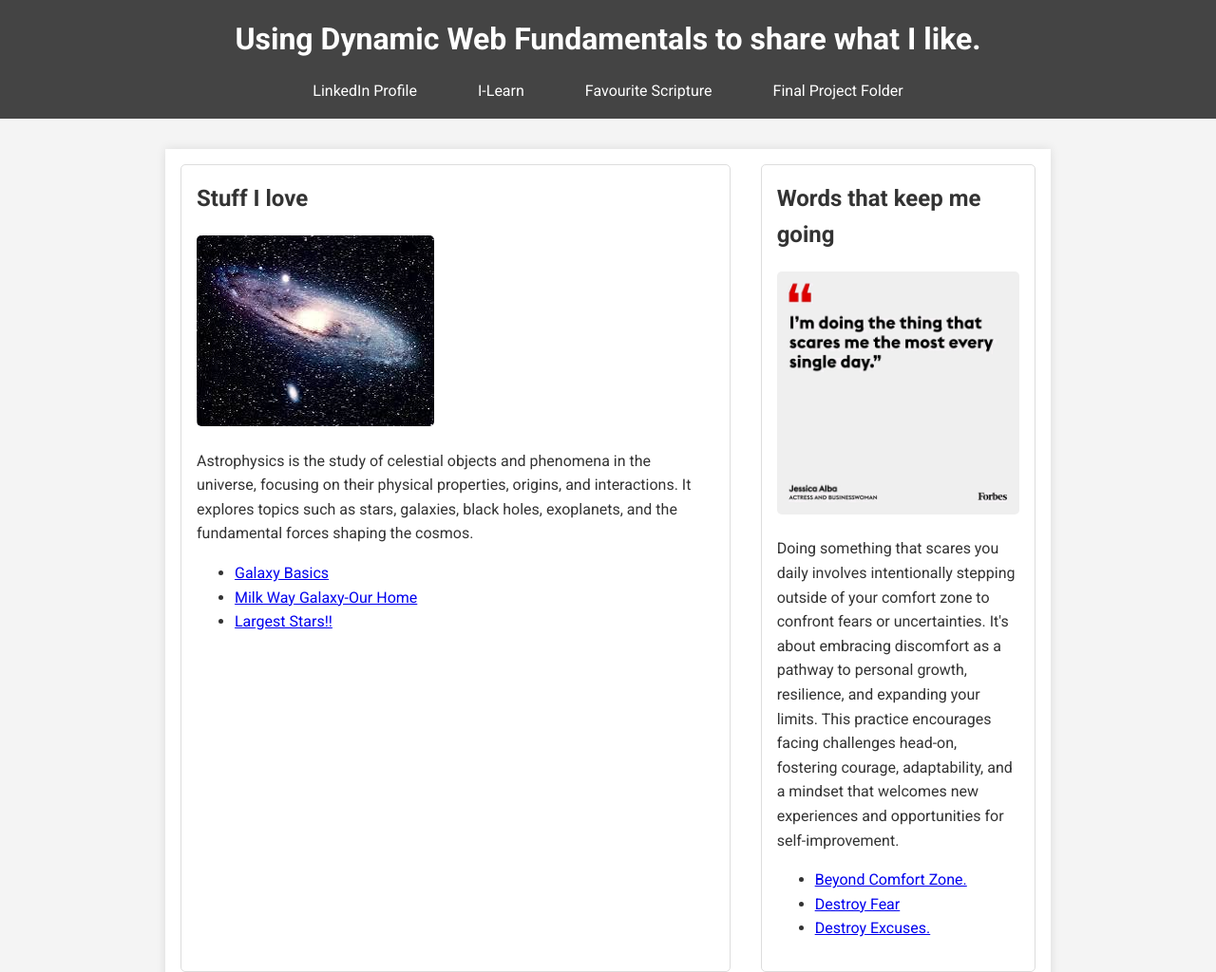
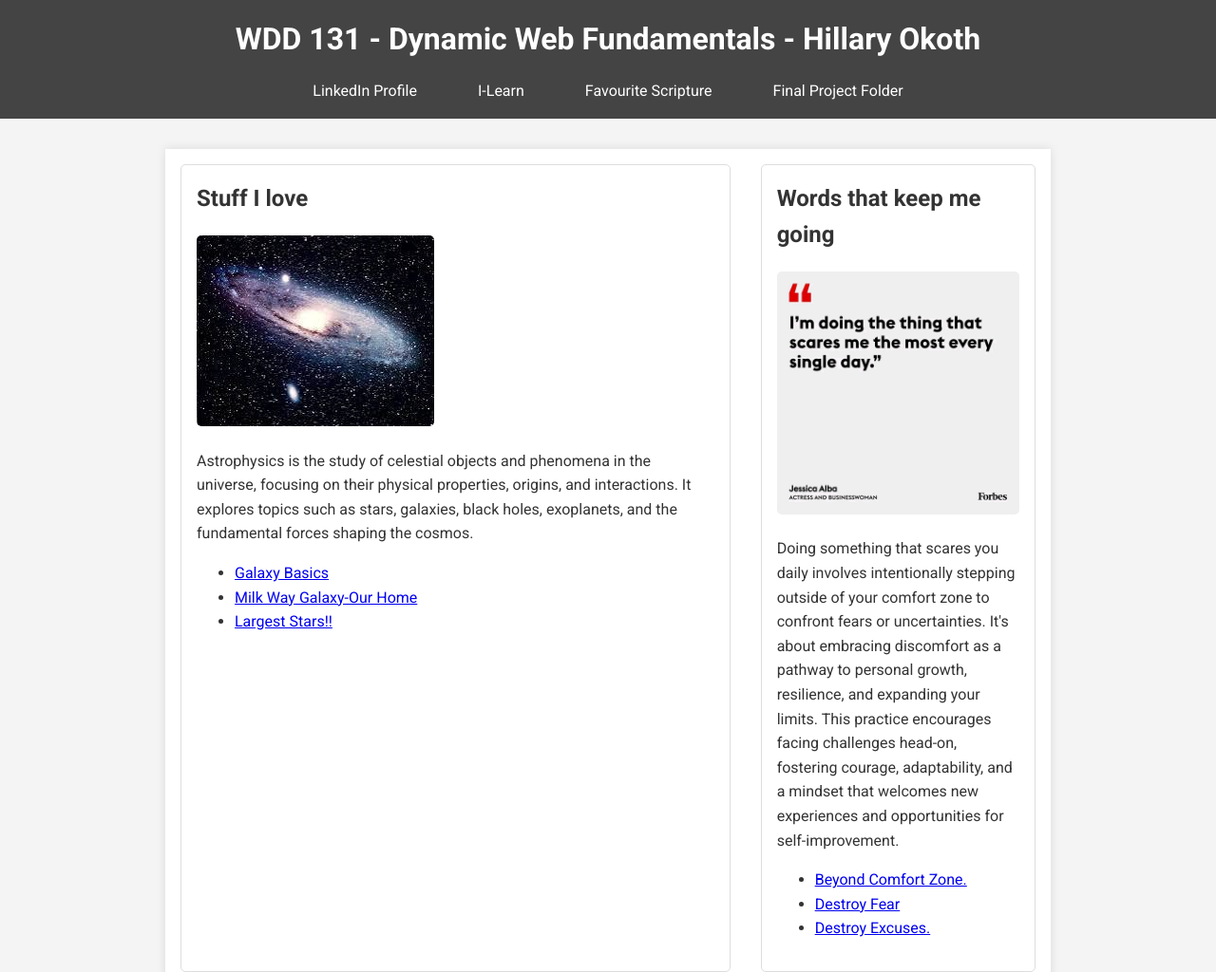
Before and after one commit to okothhillary/wdd131, a plain HTML site: page index.html in a window 1280 px wide. Shown: the top 1024 px of the page at 95% size. Drawn offline with Linux system fonts and the light colour scheme; files whose address does not match are found by name.

Commit message:
audit changes

```diff
--- a/index.html
+++ b/index.html
@@ -13,7 +13,7 @@
 </head>
 <body>
     <header>
-        <h1>Using Dynamic Web Fundamentals to share what I like.</h1>
+        <h1>WDD 131 - Dynamic Web Fundamentals - Hillary Okoth</h1>
         <nav>
             <ul>
                 <li><a href="https://www.linkedin.com/in/hillary-okoth-831391218/" target="_blank">LinkedIn Profile</a></li>
```
